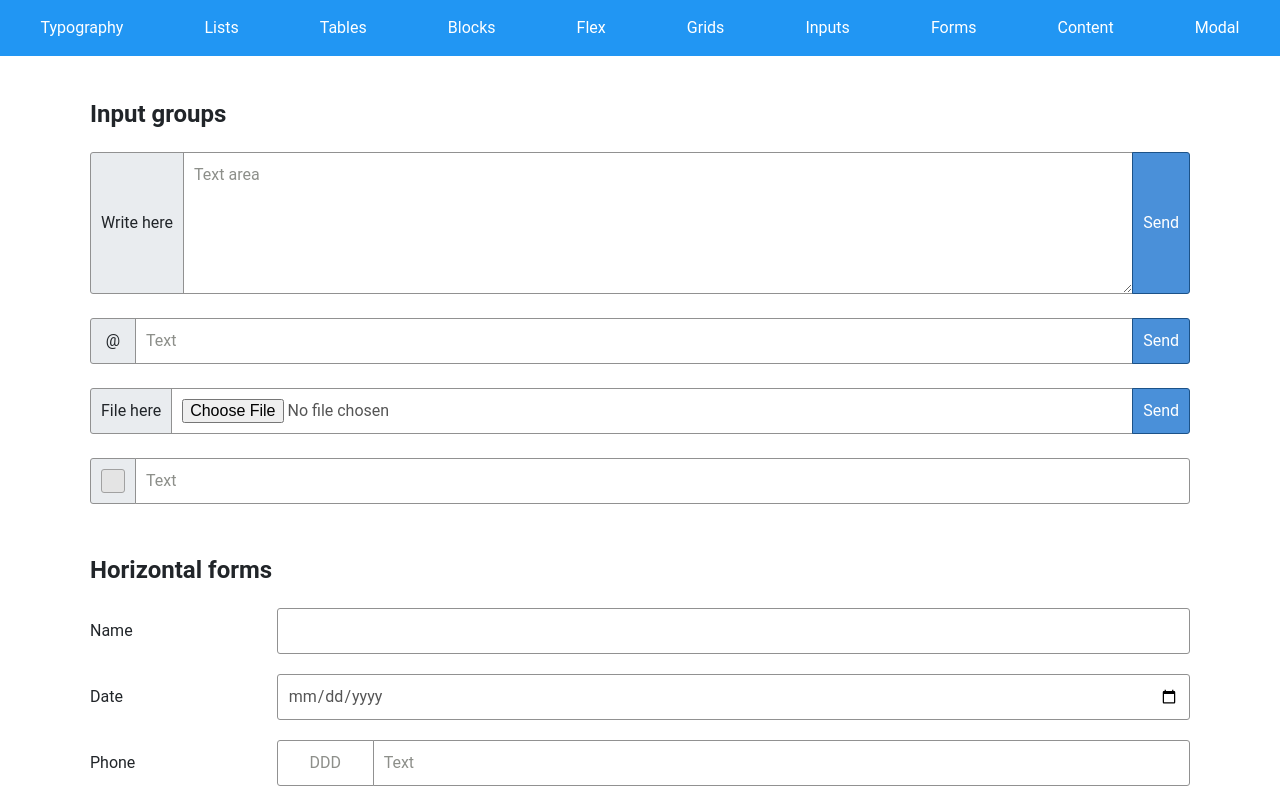
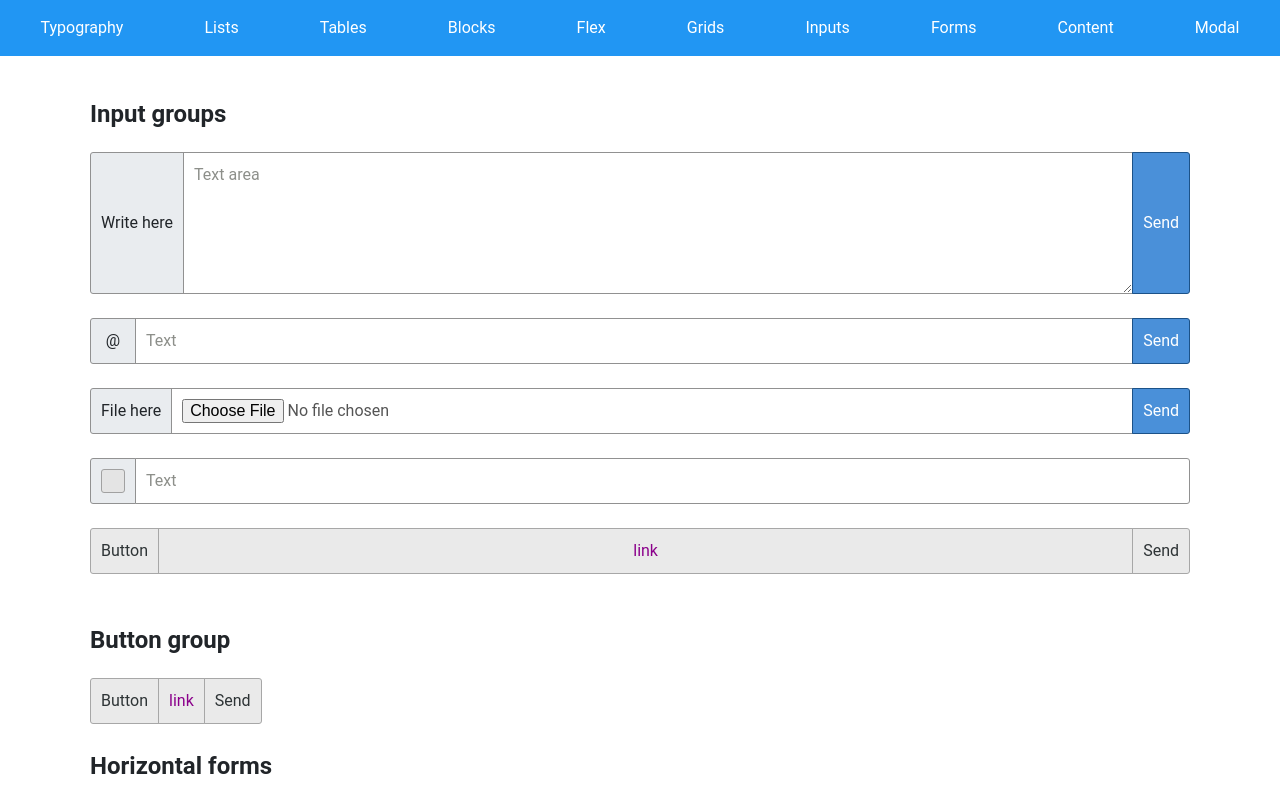
Before and after one commit to adinan-cenci/css-framework, a plain HTML site: page examples/forms.html in a window 1280 px wide. Shown: the top 800 px of the page. Drawn offline with Linux system fonts and the light colour scheme.

Commit message:
updated .input-group and added .button-group

```diff
--- a/examples/forms.html
+++ b/examples/forms.html
@@ -67,6 +67,25 @@
                             <input type="checkbox" value="1">
                         </span>
                         <input type="text" placeholder="Text" class="main">
+                    </div>
+
+                    <br>
+
+                    <div class="input-group">
+                        <button>Button</button>
+                        <a href="" class="btn main">link</a>
+                        <input type="submit" class="btn" value="Send">
+                    </div>
+
+                    <br>
+                    <br>
+
+                    <h2>Button group</h2>
+
+                    <div class="button-group">
+                        <button>Button</button>
+                        <a href="" class="btn">link</a>
+                        <input type="submit" class="btn" value="Send">
                     </div>
 
                     <br>
--- a/scss/_forms.scss
+++ b/scss/_forms.scss
@@ -33,6 +33,7 @@
         > textarea,
         > select,
         > button,
+        > .btn,
         > .input-group-text {
             height: auto;
             border-radius: 0px;
@@ -43,6 +44,7 @@
         > textarea:first-child,
         > select:first-child,
         > button:first-child,
+        > .btn:first-child,
         > .input-group-text:first-child {
             border-radius: 3px 0px 0px 3px;
             margin-left: 0px;
@@ -52,11 +54,44 @@
         > textarea:last-child,
         > select:last-child,
         > button:last-child,
+        > .btn:last-child,
         > .input-group-text:last-child {
             border-radius: 0px 3px 3px 0px;
         }
     }
+}
 
+/*************************************
+#*** FORM GROUP
+#************************************/
+
+.simple {
+    .button-group {
+        @extend .flex;
+        display: inline-flex;
+        width: auto;
+
+        > input,
+        > button,
+        > .btn {
+            height: auto;
+            border-radius: 0px;
+            margin-left: -1px;
+        }
+
+        > input:first-child,
+        > button:first-child,
+        > .btn:first-child {
+            border-radius: 3px 0px 0px 3px;
+            margin-left: 0px;
+        }
+
+        > input:last-child,
+        > button:last-child,
+        > .btn:last-child {
+            border-radius: 0px 3px 3px 0px;
+        }
+    }
 }
 
 /*************************************
--- a/scss/_inputs.scss
+++ b/scss/_inputs.scss
@@ -1,3 +1,5 @@
+@use "sass:math";
+math.div in sass
 
 label[for] {
     cursor: pointer;
@@ -38,7 +40,7 @@ $border:  1px;
 }
 
 %box-input-dimensions.small {
-    padding: ($padding / 2) $padding;
+    padding: math.div($padding, 2) $padding;
     height: small-input-min-height();
 }
 
```
Also changed, not shown: css/master.css, 1 other file.
